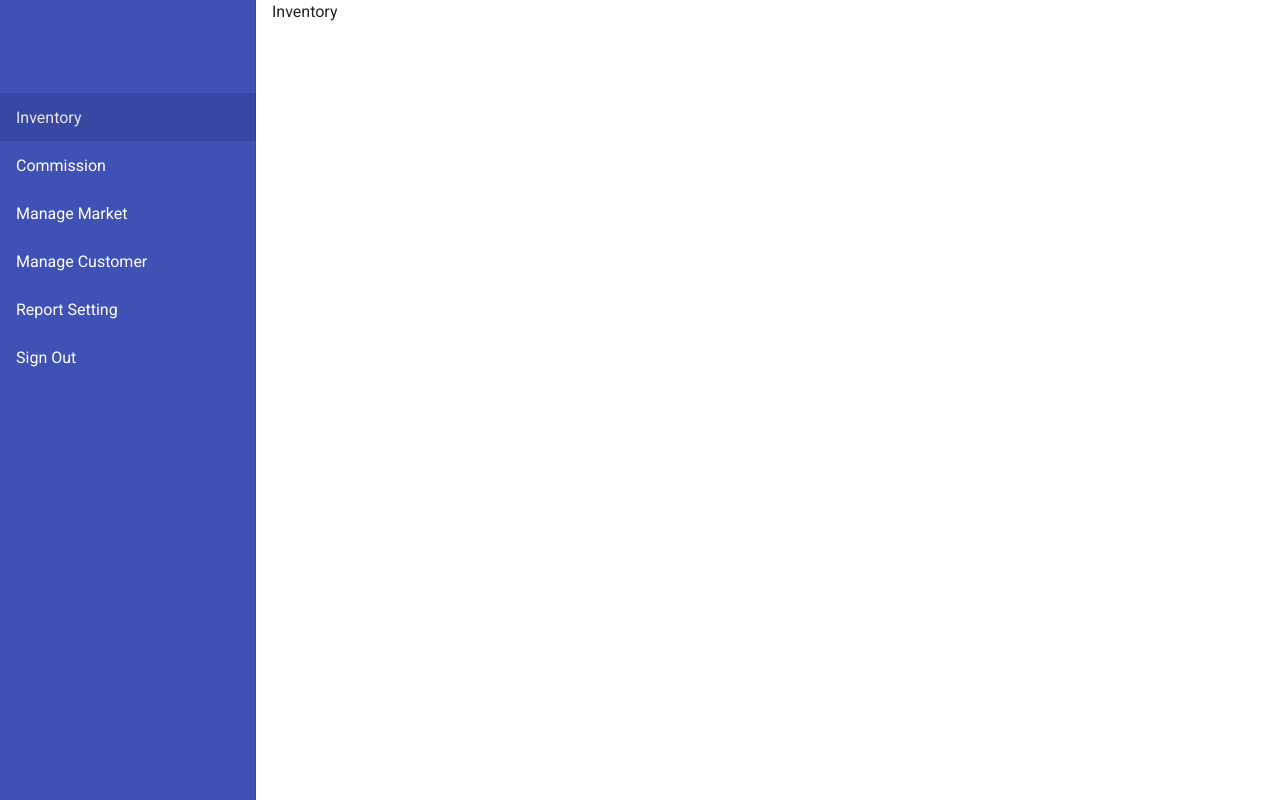
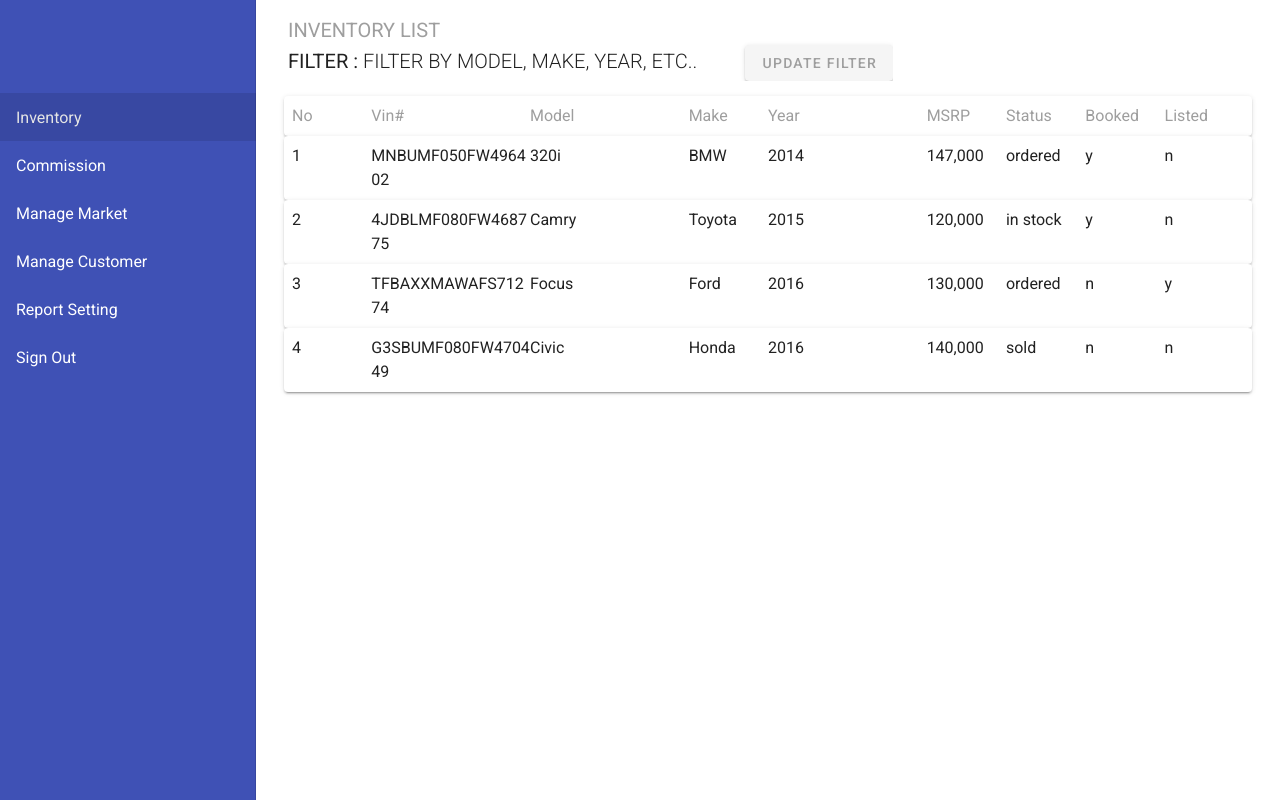
Before and after one commit to devym-37/Task_Front_Vue, a Vue app in the folder task_front_assignment/: page /inventory in a window 1280 px wide. Built offline with nearby package versions, Linux system fonts and the light colour scheme.

Commit message:
add inventory page

```diff
--- a/task_front_assignment/src/views/Inventory.vue
+++ b/task_front_assignment/src/views/Inventory.vue
@@ -1,9 +1,139 @@
 <template>
   <div class="inventory">
-    Inventory
+    <v-toolbar flat app>
+      <v-toolbar-title class="text-uppercase">
+        <div class="subheading grey--text mt-8">Inventory List</div>
+        <span>Filter : </span>
+        <span class="font-weight-light"
+          >Filter by Model, Make, YEAR, etc..</span
+        >
+        <v-btn flat color="grey--text ml-12">
+          <span>Update Filter</span>
+        </v-btn>
+      </v-toolbar-title>
+    </v-toolbar>
+    <v-container class="my-5">
+      <v-card class="pa-5">
+        <v-layout row wrap>
+          <v-flex xs3 md1>
+            <div class="grey--text">No</div>
+          </v-flex>
+          <v-flex xs3 md2>
+            <div class="grey--text">Vin#</div>
+          </v-flex>
+          <v-flex xs3 md2>
+            <div class="grey--text">Model</div>
+          </v-flex>
+          <v-flex xs3 md1>
+            <div class="grey--text">Make</div>
+          </v-flex>
+          <v-flex xs3 md2>
+            <div class="grey--text">Year</div>
+          </v-flex>
+          <v-flex xs3 md1>
+            <div class="grey--text">MSRP</div>
+          </v-flex>
+          <v-flex xs3 md1>
+            <div class="grey--text">Status</div>
+          </v-flex>
+          <v-flex xs3 md1>
+            <div class="grey--text">Booked</div>
+          </v-flex>
+          <v-flex xs3 md1>
+            <div class="grey--text">Listed</div>
+          </v-flex>
+        </v-layout>
+      </v-card>
+      <!-- <v-card class="pa-5" v-for="fakeData in fakeDatas" :key="fakeData.No">
+        <v-layout row wrap>
+          <v-flex xs3 md1>
+            <div>{{ fakeData.No }}</div>
+          </v-flex>
+          <v-flex xs3 md2>
+            <div>{{ fakeData.Vin }}</div>
+          </v-flex>
+          <v-flex xs3 md2>
+            <div>{{ fakeData.Model }}</div>
+          </v-flex>
+          <v-flex xs3 md1>
+            <div>{{ fakeData.Make }}</div>
+          </v-flex>
+          <v-flex xs3 md2>
+            <div>{{ fakeData.Year }}</div>
+          </v-flex>
+          <v-flex xs3 md1>
+            <div>{{ fakeData.MSRP }}</div>
+          </v-flex>
+          <v-flex xs3 md1>
+            <div>{{ fakeData.Status }}</div>
+          </v-flex>
+          <v-flex xs3 md1>
+            <div>{{ fakeData.Booked }}</div>
+          </v-flex>
+          <v-flex xs3 md1>
+            <div>{{ fakeData.Listed }}</div>
+          </v-flex>
+        </v-layout>
+      </v-card> -->
+      <fakeDataChart />
+    </v-container>
   </div>
 </template>
 
 <script>
-export default {};
+import fakeDataChart from "@/components/FakeDataChart";
+
+export default {
+  components: { fakeDataChart },
+  data: () => {
+    return {
+      fakeDatas: [
+        {
+          No: "1",
+          Vin: "MNBUMF050FW496402",
+          Model: "320i",
+          Make: "BMW",
+          Year: "2014",
+          MSRP: "147,000",
+          Status: "ordered",
+          Booked: "y",
+          Listed: "n"
+        },
+        {
+          No: "2",
+          Vin: "4JDBLMF080FW468775",
+          Model: "Camry",
+          Make: "Toyota",
+          Year: "2015",
+          MSRP: "120,000",
+          Status: "in stock",
+          Booked: "y",
+          Listed: "n"
+        },
+        {
+          No: "3",
+          Vin: "TFBAXXMAWAFS71274",
+          Model: "Focus",
+          Make: "Ford",
+          Year: "2016",
+          MSRP: "130,000",
+          Status: "ordered",
+          Booked: "n",
+          Listed: "y"
+        },
+        {
+          No: "4",
+          Vin: "G3SBUMF080FW470449",
+          Model: "Civic",
+          Make: "Honda",
+          Year: "2016",
+          MSRP: "140,000",
+          Status: "sold",
+          Booked: "n",
+          Listed: "n"
+        }
+      ]
+    };
+  }
+};
 </script>
```
